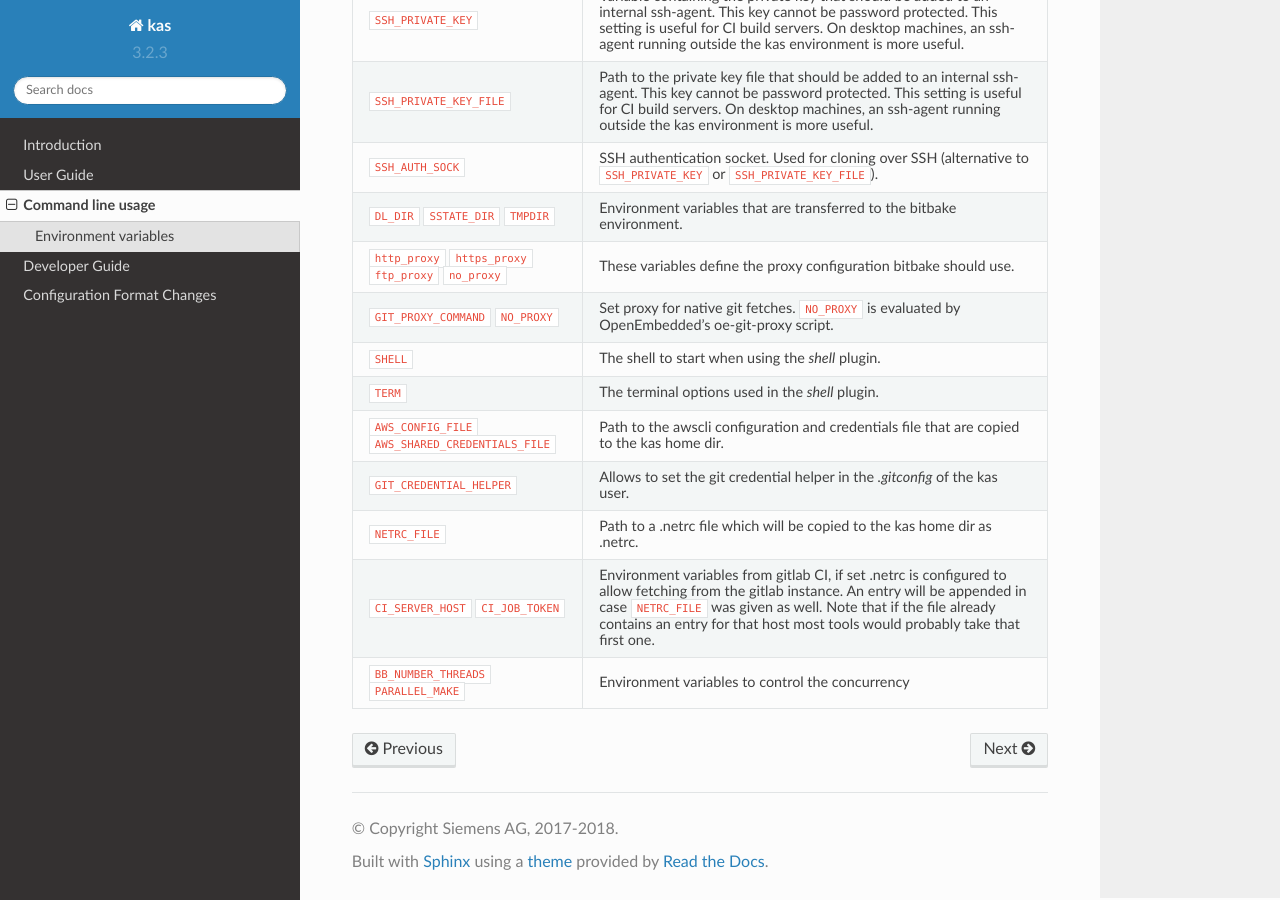
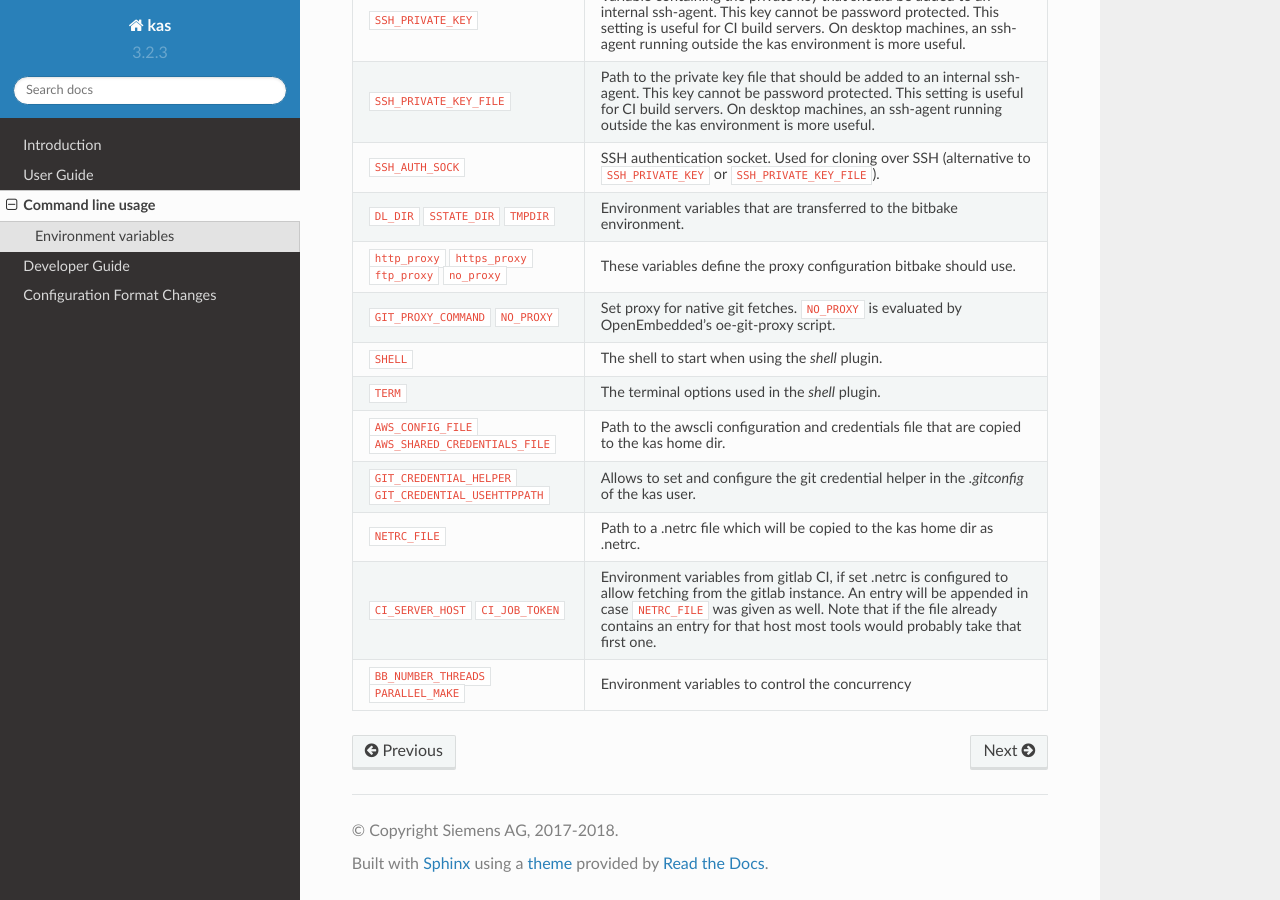
Before and after one commit to siemens/kas, a Sphinx documentation site: the page built from docs/command-line.rst, in a window 1280 px wide and 900 px high, scrolled down 770 px. Built offline with Sphinx 7.4.7 and the Read the Docs theme 2.0.0, drawn with Linux system fonts in a browser that asks for light colours.

Commit message:
kas: add GIT_CREDENTIAL_USEHTTPPATH environment variable
This allows the configuration of the git option 'credential.usehttppath' if
the used credential helper requires this.

Signed-off-by: Christoph Freundl <Christoph.Freundl@ifm.com>
Signed-off-by: Jan Kiszka <jan.kiszka@siemens.com>

```diff
--- a/docs/command-line.rst
+++ b/docs/command-line.rst
@@ -85,8 +85,8 @@ Environment variables
 | ``AWS_CONFIG_FILE``      | Path to the awscli configuration and credentials |
 | |aws_cred|               | file that are copied to the kas home dir.        |
 +--------------------------+--------------------------------------------------+
-| |git_cred|               | Allows to set the git credential helper in the   |
-|                          | `.gitconfig` of the kas user.                    |
+| |git_cred|               | Allows to set and configure the git credential   |
+|                          | helper in the `.gitconfig` of the kas user.      |
 +--------------------------+--------------------------------------------------+
 | ``NETRC_FILE``           | Path to a .netrc file which will be copied to    |
 |                          | the kas home dir as .netrc.                      |
@@ -104,4 +104,4 @@ Environment variables
 +--------------------------+--------------------------------------------------+
 
 .. |aws_cred| replace:: ``AWS_SHARED_CREDENTIALS_FILE``
-.. |git_cred| replace:: ``GIT_CREDENTIAL_HELPER``
+.. |git_cred| replace:: ``GIT_CREDENTIAL_HELPER`` ``GIT_CREDENTIAL_USEHTTPPATH``
```
Also changed, not shown: 2 other files.
